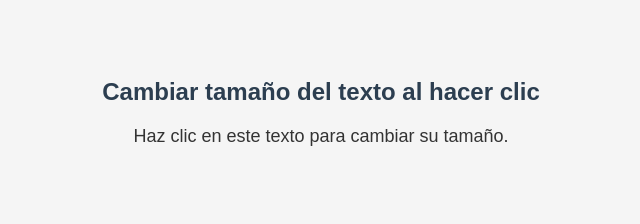
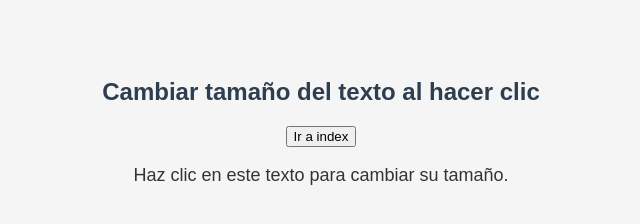
Before and after one commit to fridaherre1989/Evidencia2Desarrollo, a plain HTML site: page cambiar_texto/cambiar-text.html in a window 1280 px wide. Shown: the whole page, without its empty margins (319-959 px from the left). Drawn offline with Linux system fonts and the light colour scheme.

Commit message:
Add button to navigate to index.html

```diff
--- a/cambiar_texto/cambiar-text.html
+++ b/cambiar_texto/cambiar-text.html
@@ -7,6 +7,7 @@
 </head>
 <body>
   <h2> Cambiar tamaño del texto al hacer clic</h2>
+   <button type="button" onclick="window.location.href='index.html'">Ir a index</button>
   <script src="assets/cambiar_texto.js"></script>
 </body>
 </html>
```
